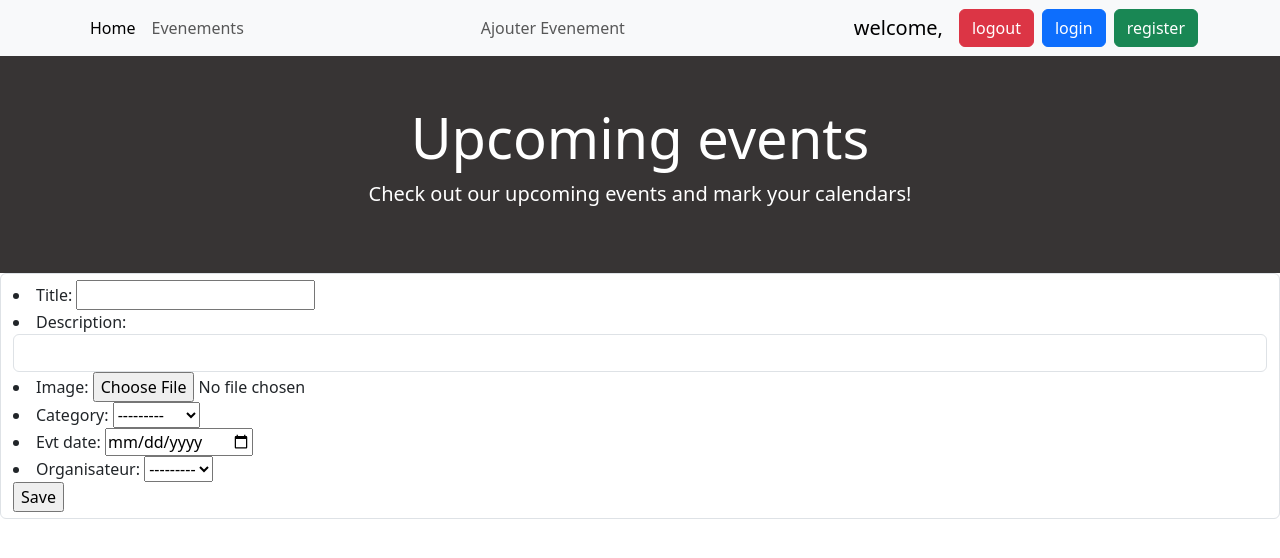
After one commit to Eyabahri14/GestionEvenements-Django, a Django app: page /e/add/ in a window 1280 px wide. The commit adds this page. Shown: the top 558 px of the page. Run offline with Django 4.2, Linux system fonts and the light colour scheme; data that the repository does not hold is empty.

Commit message:
séance 5

```diff
--- /dev/null
+++ b/Template/event/addEvent.html
@@ -0,0 +1,12 @@
+{% extends 'index.html' %} {% block body %}
+<form
+  method="post"
+  class="form-control"
+  enctype="multipart/form-data"
+  action="{% url 'add' %}"
+>
+  {% csrf_token %} {{form.as_ul}}
+
+  <input type="submit" value="Save" name="" id="" />
+</form>
+{% endblock %}
--- /dev/null
+++ b/Template/index.html
@@ -0,0 +1,79 @@
+<!DOCTYPE html>
+<html lang="en">
+  <head>
+    <meta charset="UTF-8" />
+    <meta http-equiv="X-UA-Compatible" content="IE=edge" />
+    <meta name="viewport" content="width=device-width, initial-scale=1.0" />
+    <title>events</title>
+    <link
+      href="https://cdn.jsdelivr.net/npm/bootstrap@5.3.0-alpha1/dist/css/bootstrap.min.css"
+      rel="stylesheet"
+      crossorigin="anonymous"
+    />
+    <script
+      src="https://cdn.jsdelivr.net/npm/bootstrap@5.3.0-alpha1/dist/js/bootstrap.bundle.min.js"
+      crossorigin="anonymous"
+    ></script>
+  </head>
+  <body>
+    {% block nav %}
+    <nav class="navbar navbar-expand-lg bg-body-tertiary">
+      <div class="container">
+        <button
+          class="navbar-toggler"
+          type="button"
+          data-bs-toggle="collapse"
+          data-bs-target="#navbarNav"
+          aria-controls="navbarNav"
+          aria-expanded="false"
+          aria-label="Toggle navigation"
+        >
+          <span class="navbar-toggler-icon"></span>
+        </button>
+        <div class="collapse navbar-collapse" id="navbarNav">
+          <ul class="navbar-nav">
+            <li class="nav-item">
+              <a class="nav-link active" aria-current="page" href="#">Home</a>
+            </li>
+            <li class="nav-item">
+              <a class="nav-link" href="#">Evenements </a>
+            </li>
+          </ul>
+        </div>
+        <div class="collapse navbar-collapse" id="navbarNav">
+          <ul class="navbar-nav">
+            <li class="nav-item">
+              <a class="nav-link">Ajouter Evenement </a>
+            </li>
+          </ul>
+        </div>
+        <a class="navbar-brand" href="#">welcome,</a>
+        <form>
+          <button class="btn btn-danger" type="submit">logout</button>
+        </form>
+
+        <form>
+          <button type="submit" class="btn btn-primary mx-2">login</button>
+        </form>
+        <form>
+          <button type="submit" class="btn btn-success">register</button>
+        </form>
+      </div>
+    </nav>
+
+    {% endblock %} {% block content %}
+    <div
+      class="jumbotron jumbotron-fluid text-center"
+      style="background-color: rgb(55, 52, 52)"
+    >
+      <div class="container py-5">
+        <h1 class="display-4 text-white">Upcoming events</h1>
+        <p class="lead text-white">
+          Check out our upcoming events and mark your calendars!
+        </p>
+      </div>
+    </div>
+
+    {% endblock %} {% block body %} {% endblock %}
+  </body>
+</html>
--- a/atelier/settings.py
+++ b/atelier/settings.py
@@ -11,7 +11,7 @@ https://docs.djangoproject.com/en/4.1/ref/settings/
 """
 
 from pathlib import Path
-
+import os
 # Build paths inside the project like this: BASE_DIR / 'subdir'.
 BASE_DIR = Path(__file__).resolve().parent.parent
 
@@ -126,3 +126,6 @@ DEFAULT_AUTO_FIELD = 'django.db.models.BigAutoField'
 
 
 AUTH_USER_MODEL = 'person.Person'
+MEDIA_URL = '/media/'
+
+MEDIA_ROOT = os.path.join(BASE_DIR, 'media')
--- a/atelier/urls.py
+++ b/atelier/urls.py
@@ -15,8 +15,11 @@ Including another URLconf
 """
 from django.contrib import admin
 from django.urls import path ,include
+from django.conf import settings
+
+from django.conf.urls.static import static
 
 urlpatterns = [
     path('admin/', admin.site.urls),
     path('e/', include('event.urls'))
-]
+]+static(settings.MEDIA_URL, document_root=settings.MEDIA_ROOT)
--- /dev/null
+++ b/event/forms.py
@@ -0,0 +1,20 @@
+
+from .models import Event
+from django.forms import *
+from django import forms
+
+
+class DateInput(forms.DateInput):
+    input_type = 'date'
+
+
+class EvenementForm(ModelForm):
+
+    class Meta:
+        model = Event
+        fields = "__all__"
+
+        exclude = ('participant', 'state', 'nbr_participant')
+        widgets = {'description': TextInput(
+            attrs={'cols': 10, 'rows': 10, 'class': 'form-control'}
+        ), 'evt_date': DateInput(), }
--- a/event/models.py
+++ b/event/models.py
@@ -23,7 +23,7 @@ class Event(models.Model):
 
     title = models.CharField(max_length=30)
     description = models.TextField()
-    image = models.ImageField(null=True)
+    image = models.ImageField(null=True , blank=True ,upload_to='images/')
     category = models.CharField(choices=category_list, max_length=10)
     state = models.BooleanField(default=False)
     nbr_participant = models.IntegerField(default=0)
--- a/event/urls.py
+++ b/event/urls.py
@@ -1,7 +1,10 @@
 from django.urls import path
 
-from .views import index,list_event
+from .views import *
 urlpatterns = [
-    path('event/', index),
-    path('list/' , list_event)
+    path('event/<str:name>', index),
+    path('list/' , list_event),
+    path('affiche/', ListEvents.as_view(), name="Affiche"),
+    path('add/', AddEvent.as_view(), name="add"),
+
 ]
--- a/event/views.py
+++ b/event/views.py
@@ -1,17 +1,43 @@
 from django.shortcuts import render
 from .models import Event
+from django.views.generic import *
+from .forms import EvenementForm
+from django.urls import reverse_lazy
 
 from django.http import HttpResponse
 # Create your views here.
 
-def index(request):
-    return HttpResponse("Hello world")
+def index(request , name):
+
+    text = f"Hello {name}"
+    return HttpResponse(text)
 
 
 def list_event(request):
 
-    list = Event.objects.all()
+    list = Event.objects.filter(state=True).order_by('evt_date')
 
-    context = {'l' : list}
+    Nbr = Event.objects.count()
+
+    context = {'events' : list  , "nombre" : Nbr}
 
     return render (request, 'event/list_event.html', context)
+
+
+class ListEvents(ListView):
+
+    model = Event
+    template_name = "event/list_event.html"
+    context_object_name = "events"  # par défaut object_list
+
+    def get_queryset(self):
+        eventsTrue = Event.objects.filter(state=True).order_by('evt_date')
+        return  eventsTrue
+
+
+class AddEvent(CreateView):
+
+    template_name = "event/addEvent.html"
+    model = Event
+    form_class = EvenementForm
+    success_url = reverse_lazy('Affiche')
```
Also changed, not shown: Template/event/list_event.html (+23 -2 lines), event/admin.py (+8 -3 lines), event/migrations/0007_remove_event_please check out the event date_and_more.py (added), event/migrations/0008_remove_event_please check out the event date_and_more.py (added), media/images/githubclassroom_1.jpg (added), media/images/githubclassroom_1.png (added), media/images/githubclassroom_1_SoFvjMx.png (added), media/images/githubclassroom_1_VHKgeLj.png (added), media/images/githubclassroom_1_gBt31ep.png (added), media/images/githubclassroom_1_oOAWdOv.png (added).
